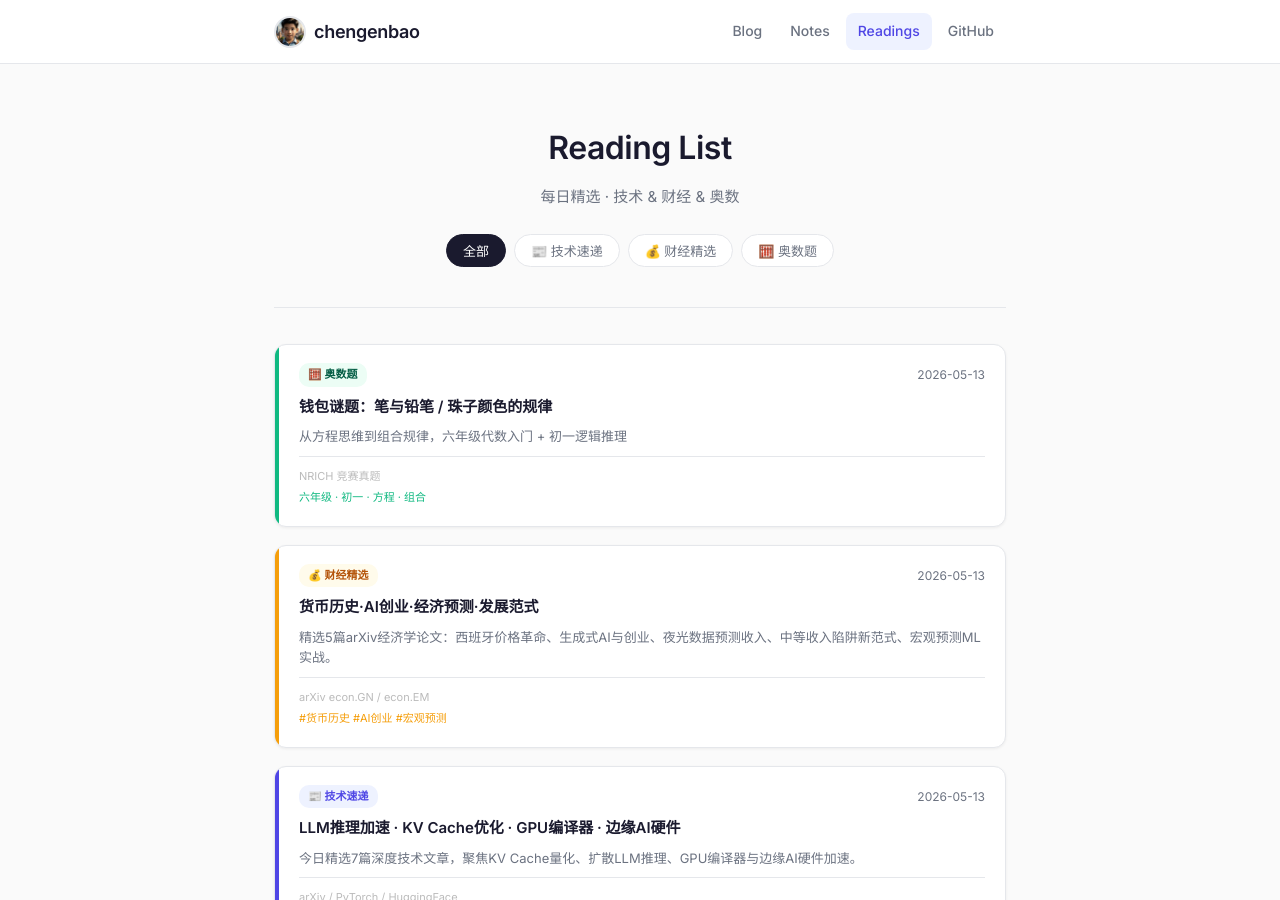
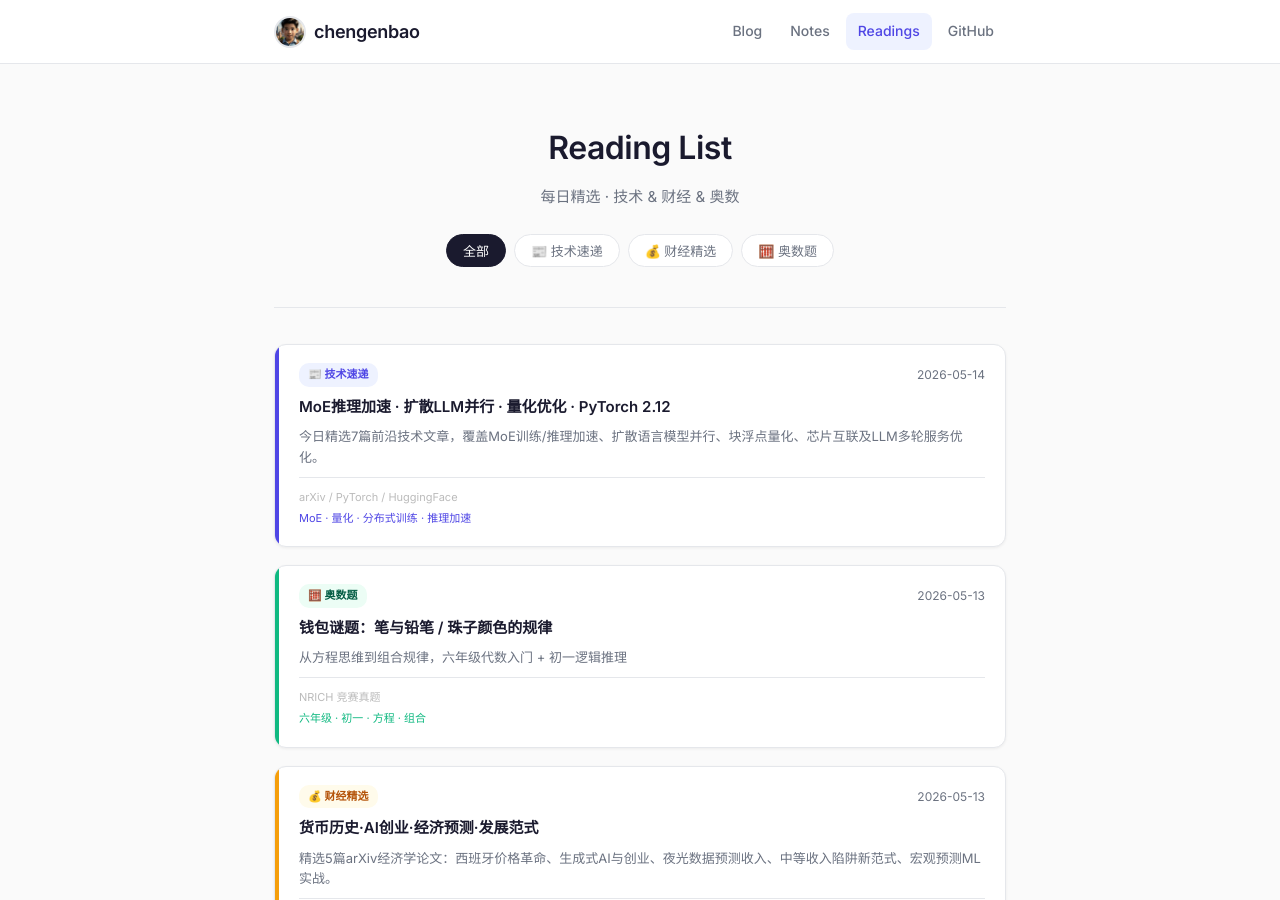
Before and after one commit to chengenbao/chengenbao.github.io, a Jekyll site: the page built from reading-list/index.md, in a window 1280 px wide and 900 px high. Built offline with Jekyll 4.4.1, drawn with Linux system fonts in a browser that asks for light colours.

Commit message:
add tech card 2026-05-14

```diff
--- a/reading-list/index.md
+++ b/reading-list/index.md
@@ -18,6 +18,21 @@ permalink: /reading-list/
   </div>
 
   <div class="rl-grid">
+<a class="rl-card tech" href="/reading-list/2026-05-14-tech-daily/">
+  <div class="rl-accent"></div>
+  <div class="rl-body">
+    <div class="rl-top">
+      <span class="rl-badge tech">📰 技术速递</span>
+      <time>2026-05-14</time>
+    </div>
+    <h2>MoE推理加速 · 扩散LLM并行 · 量化优化 · PyTorch 2.12</h2>
+    <p>今日精选7篇前沿技术文章，覆盖MoE训练/推理加速、扩散语言模型并行、块浮点量化、芯片互联及LLM多轮服务优化。</p>
+    <div class="rl-meta">
+      <span class="rl-source">arXiv / PyTorch / HuggingFace</span>
+      <span class="rl-tags">MoE · 量化 · 分布式训练 · 推理加速</span>
+    </div>
+  </div>
+</a>
 <a class="rl-card math" href="/reading-list/2026-05-13-math/"><div class="rl-accent"></div><div class="rl-body"><div class="rl-top"><span class="rl-badge math">🧮 奥数题</span><time>2026-05-13</time></div><h2>钱包谜题：笔与铅笔 / 珠子颜色的规律</h2><p>从方程思维到组合规律，六年级代数入门 + 初一逻辑推理</p><div class="rl-meta"><span class="rl-source">NRICH 竞赛真题</span><span class="rl-tags">六年级 · 初一 · 方程 · 组合</span></div></div></a>
 <a class="rl-card finance" href="/reading-list/2026-05-13-finance-daily/">
   <div class="rl-accent"></div>
```
